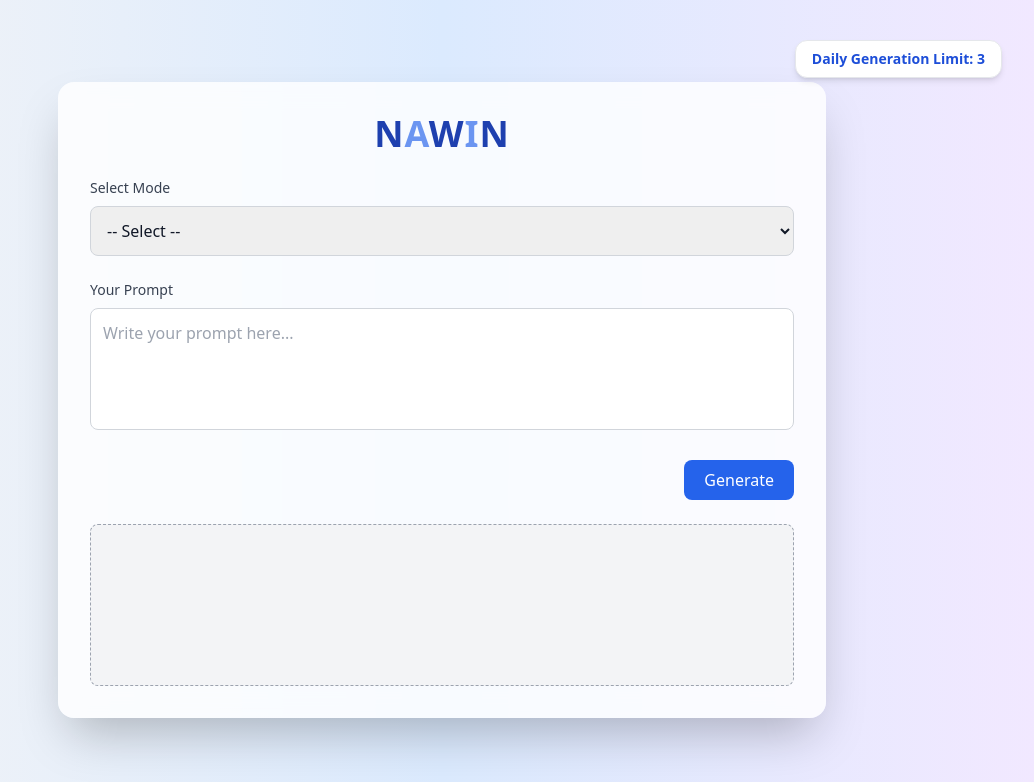
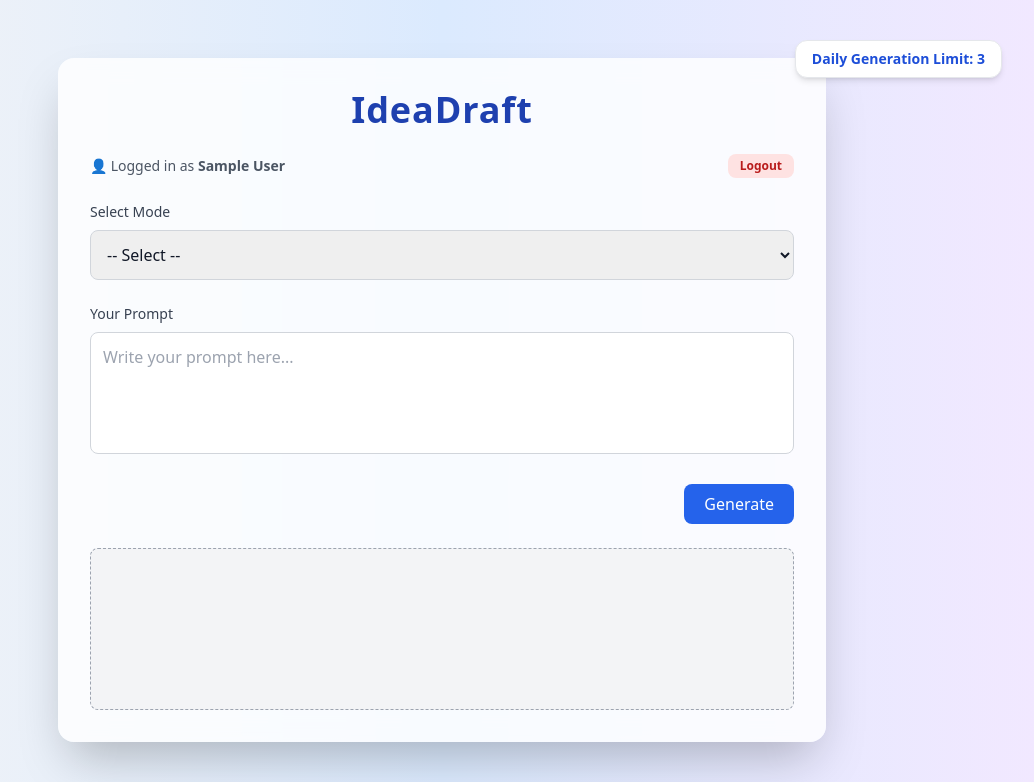
Before and after one commit to nawinasokan/Smart_Ai, a Flask app: page / in a window 1280 px wide. Shown: the top 782 px of the page, without its empty margins (198-1232 px from the left). Run offline with Flask 3, Linux system fonts and the light colour scheme; the visitor is signed in with stand-in values (Sample User, id 1); parts of the project's set-up code (start-up, migrations or seed data) failed here and were passed over; some libraries are stand-ins or nearby versions.

Commit message:
fix_push

```diff
--- a/app.py
+++ b/app.py
@@ -1,28 +1,29 @@
 # app.py
-from flask import Flask, render_template, request, jsonify
-from collections import defaultdict
-import requests
+from flask import Flask, render_template, request, jsonify, redirect, session, url_for
 from supabase_client import supabase
-import google.generativeai as genai
-from datetime import datetime
+from google import genai
 from dotenv import load_dotenv
-from flask import redirect, session, url_for
 import os
 import jwt
 
 
+load_dotenv()  # loads .env file FIRST before anything else
+
 app = Flask(__name__)
-app.secret_key = os.getenv("FLASK_SECRET_KEY")
-load_dotenv()  # loads .env file
+app.secret_key = os.getenv("FLASK_SECRET_KEY", "fallback-dev-secret")
 
-# Set your Gemini API key
+# Supabase & Gemini config
 SUPABASE_URL = os.getenv("SUPABASE_URL")
 SUPABASE_KEY = os.getenv("SUPABASE_KEY")
 GOOGLE_API_KEY = os.getenv("GOOGLE_API_KEY")
+REDIRECT_URL = os.getenv("REDIRECT_URL", "http://localhost:8002/auth/callback")
+
 if not GOOGLE_API_KEY:
     raise ValueError("Missing GOOGLE_API_KEY in environment variables.")
-genai.configure(api_key=GOOGLE_API_KEY)
-model = genai.GenerativeModel('gemini-2.5-pro')
+
+# New google-genai SDK client
+client = genai.Client(api_key=GOOGLE_API_KEY)
+GEMINI_MODEL = "gemini-2.5-flash"
 
 
 @app.route("/auth/callback")
@@ -41,8 +42,9 @@ def auth_callback():
             return jsonify({"success": False, "message": "Email not found in token"}), 401
 
         # Sync with custom users table
-        user = supabase.table("users").select("*").eq("email", email).single().execute()
-        if not user.data:
+        user_resp = supabase.table("users").select("*").eq("email", email).maybe_single().execute()
+        user_data = user_resp.data if user_resp else None
+        if not user_data:
             supabase.table("users").insert({"email": email, "name": name, "generation_count": 0}).execute()
         else:
             supabase.table("users").update({"name": name}).eq("email", email).execute()
@@ -52,13 +54,19 @@ def auth_callback():
         session["name"] = name
         return jsonify({"success": True})
     except Exception as e:
-        print("JWT decode error:", str(e))
-        return jsonify({"success": False, "message": "Token decode error"}), 500
+        print("Auth callback error:", str(e))
+        return jsonify({"success": False, "message": str(e)}), 500
 
 @app.route("/login")
 def login():
     print("Redirecting to login page")
-    return render_template("login.html")
+    supabase_oauth_url = f"{SUPABASE_URL}/auth/v1/authorize?provider=google&redirect_to={REDIRECT_URL}"
+    return render_template("login.html", supabase_oauth_url=supabase_oauth_url)
+
+@app.route("/logout")
+def logout():
+    session.clear()
+    return redirect("/login")
 
 @app.route("/")
 def index():
@@ -74,8 +82,8 @@ def generate():
         return jsonify({"response": "Not logged in", "limitExceeded": True, "remaining": 0}), 401
 
     # Get user record
-    user_result = supabase.table("users").select("*").eq("email", email).single().execute()
-    user = user_result.data
+    user_result = supabase.table("users").select("*").eq("email", email).maybe_single().execute()
+    user = user_result.data if user_result else None
     if not user:
         return jsonify({"response": "User not found", "limitExceeded": True, "remaining": 0}), 404
 
@@ -95,7 +103,10 @@ def generate():
     formatted_prompt = get_prompt_template(mode, prompt)
 
     try:
-        response = model.generate_content(formatted_prompt)
+        response = client.models.generate_content(
+            model=GEMINI_MODEL,
+            contents=formatted_prompt
+        )
 
         # Increment generation count for user
         supabase.table("users").update({
--- a/supabase_client.py
+++ b/supabase_client.py
@@ -1,9 +1,11 @@
 import os
 from dotenv import load_dotenv
 from supabase import create_client
-
-
 load_dotenv()
 SUPABASE_URL = os.getenv("SUPABASE_URL")
 SUPABASE_KEY = os.getenv("SUPABASE_KEY")
+print(f"SUPABASE_URL: {SUPABASE_URL}")
+print(f"SUPABASE_KEY: {SUPABASE_KEY}")
+if SUPABASE_URL is None or SUPABASE_KEY is None:
+    raise ValueError("SUPABASE_URL or SUPABASE_KEY is not set")
 supabase = create_client(SUPABASE_URL, SUPABASE_KEY)
--- a/templates/index.html
+++ b/templates/index.html
@@ -1,24 +1,37 @@
 <!DOCTYPE html>
 <html lang="en" class="bg-gradient-to-r from-gray-100 via-blue-100 to-purple-100 text-gray-900">
+
 <head>
   <meta charset="UTF-8">
   <meta name="viewport" content="width=device-width, initial-scale=1.0">
   <title>Smart AI Writing Assistant</title>
   <script src="https://cdn.tailwindcss.com"></script>
 </head>
+
 <body class="min-h-screen flex items-center justify-center px-4 py-10">
   <div class="w-full max-w-3xl bg-white/80 shadow-2xl rounded-2xl backdrop-blur-md p-6 sm:p-8 space-y-6">
 
-    <!-- Title with AI glow only -->
+    <!-- <h1 class="text-3xl sm:text-4xl font-extrabold text-center text-blue-800 tracking-wide">
+      N<span class="text-blue-600 animate-pulse">A</span>W<span class="text-blue-600 animate-pulse">I</span>N
+    </h1> -->
+
     <h1 class="text-3xl sm:text-4xl font-extrabold text-center text-blue-800 tracking-wide">
-      N<span class="text-blue-600 animate-pulse">A</span>W<span class="text-blue-600 animate-pulse">I</span>N
+      IdeaDraft
     </h1>
+
+    <!-- User info + Logout -->
+    <div class="flex justify-between items-center text-sm text-gray-600">
+      <span>👤 Logged in as <strong>{{ name }}</strong></span>
+      <a href="/logout"
+        class="bg-red-100 hover:bg-red-200 text-red-700 px-3 py-1 rounded-lg transition text-xs font-semibold">Logout</a>
+    </div>
 
 
     <!-- Mode Selection -->
     <div class="space-y-2">
       <label class="block text-sm font-medium text-gray-700">Select Mode</label>
-      <select id="mode" class="w-full p-3 border border-gray-300 rounded-lg focus:outline-none focus:ring-2 focus:ring-blue-500">
+      <select id="mode"
+        class="w-full p-3 border border-gray-300 rounded-lg focus:outline-none focus:ring-2 focus:ring-blue-500">
         <option value="">-- Select --</option>
         <option value="email">Email</option>
         <option value="blog">Blog</option>
@@ -31,17 +44,21 @@
     <!-- Prompt -->
     <div class="space-y-2">
       <label for="prompt" class="block text-sm font-medium text-gray-700">Your Prompt</label>
-      <textarea id="prompt" rows="4" class="w-full p-3 border border-gray-300 rounded-lg focus:outline-none focus:ring-2 focus:ring-blue-500 resize-none" placeholder="Write your prompt here..."></textarea>
+      <textarea id="prompt" rows="4"
+        class="w-full p-3 border border-gray-300 rounded-lg focus:outline-none focus:ring-2 focus:ring-blue-500 resize-none"
+        placeholder="Write your prompt here..."></textarea>
     </div>
 
     <!-- Buttons -->
     <div class="flex flex-wrap gap-3 justify-end">
-      <button onclick="generate()" class="bg-blue-600 hover:bg-blue-700 text-white px-5 py-2 rounded-lg transition">Generate</button>
+      <button onclick="generate()"
+        class="bg-blue-600 hover:bg-blue-700 text-white px-5 py-2 rounded-lg transition">Generate</button>
     </div>
 
     <!-- Loading Indicator -->
     <div id="loading" class="text-center hidden">
-      <svg class="animate-spin mx-auto h-6 w-6 text-blue-600" xmlns="http://www.w3.org/2000/svg" fill="none" viewBox="0 0 24 24">
+      <svg class="animate-spin mx-auto h-6 w-6 text-blue-600" xmlns="http://www.w3.org/2000/svg" fill="none"
+        viewBox="0 0 24 24">
         <circle class="opacity-25" cx="12" cy="12" r="10" stroke="currentColor" stroke-width="4"></circle>
         <path class="opacity-75" fill="currentColor" d="M4 12a8 8 0 018-8v8H4z"></path>
       </svg>
@@ -50,17 +67,21 @@
 
     <!-- Output -->
     <div class="relative">
-      <div id="output" class="bg-gray-100 border border-dashed border-gray-400 rounded-lg min-h-[120px] whitespace-pre-wrap text-sm text-gray-800 pr-10">
+      <div id="output"
+        class="bg-gray-100 border border-dashed border-gray-400 rounded-lg min-h-[120px] whitespace-pre-wrap text-sm text-gray-800 pr-10">
         <!-- Copy -->
         <pre id="output-text" class="hidden whitespace-pre-wrap"></pre>
-        <button id="copy" onclick="copyOutput()" class="hidden absolute top-2 left-2 text-gray-600 hover:text-blue-600 transition" title="Copy">
+        <button id="copy" onclick="copyOutput()"
+          class="hidden absolute top-2 left-2 text-gray-600 hover:text-blue-600 transition" title="Copy">
           <svg xmlns="http://www.w3.org/2000/svg" class="w-5 h-5" fill="none" viewBox="0 0 24 24" stroke="currentColor">
-            <path stroke-linecap="round" stroke-linejoin="round" stroke-width="2" d="M8 16H6a2 2 0 01-2-2V6a2 2 0 012-2h8a2 2 0 012 2v2m-4 12h6a2 2 0 002-2v-8a2 2 0 00-2-2h-6a2 2 0 00-2 2v8a2 2 0 002 2z" />
+            <path stroke-linecap="round" stroke-linejoin="round" stroke-width="2"
+              d="M8 16H6a2 2 0 01-2-2V6a2 2 0 012-2h8a2 2 0 012 2v2m-4 12h6a2 2 0 002-2v-8a2 2 0 00-2-2h-6a2 2 0 00-2 2v8a2 2 0 002 2z" />
           </svg>
         </button>
 
         <!-- Clear -->
-        <button id="clear" onclick="clearOutput()" class="hidden absolute top-2 right-2 text-gray-600 hover:text-red-600 transition" title="Clear">
+        <button id="clear" onclick="clearOutput()"
+          class="hidden absolute top-2 right-2 text-gray-600 hover:text-red-600 transition" title="Clear">
           <svg xmlns="http://www.w3.org/2000/svg" class="w-5 h-5" fill="none" viewBox="0 0 24 24" stroke="currentColor">
             <path stroke-linecap="round" stroke-linejoin="round" stroke-width="2" d="M6 18L18 6M6 6l12 12" />
           </svg>
@@ -69,7 +90,8 @@
     </div>
   </div>
 
-  <div class="absolute top-10 right-20 bg-white shadow-md rounded-xl px-4 py-2 text-sm text-right space-y-1 border border-gray-200">
+  <div
+    class="absolute top-10 right-20 bg-white shadow-md rounded-xl px-4 py-2 text-sm text-right space-y-1 border border-gray-200">
     <div id="limit-info" class="font-semibold text-blue-700">
       Daily Generation Limit: <span class="font-bold">3</span>
     </div>
@@ -127,6 +149,13 @@
         body: JSON.stringify({ prompt, mode })
       });
 
+      if (!res.ok) {
+        stopLoadingTextCycle();
+        loading.classList.add("hidden");
+        showToast("Server error: " + res.status);
+        return;
+      }
+
       const data = await res.json();
       stopLoadingTextCycle(); // <--- Stop text cycle
       copy.classList.remove("hidden");
@@ -183,4 +212,5 @@
     }
   </script>
 </body>
+
 </html>
```
Also changed, not shown: requirements.txt (+5 -6 lines), templates/login.html (+8 -1 lines), .render.yaml (deleted), vercel.json (added).
